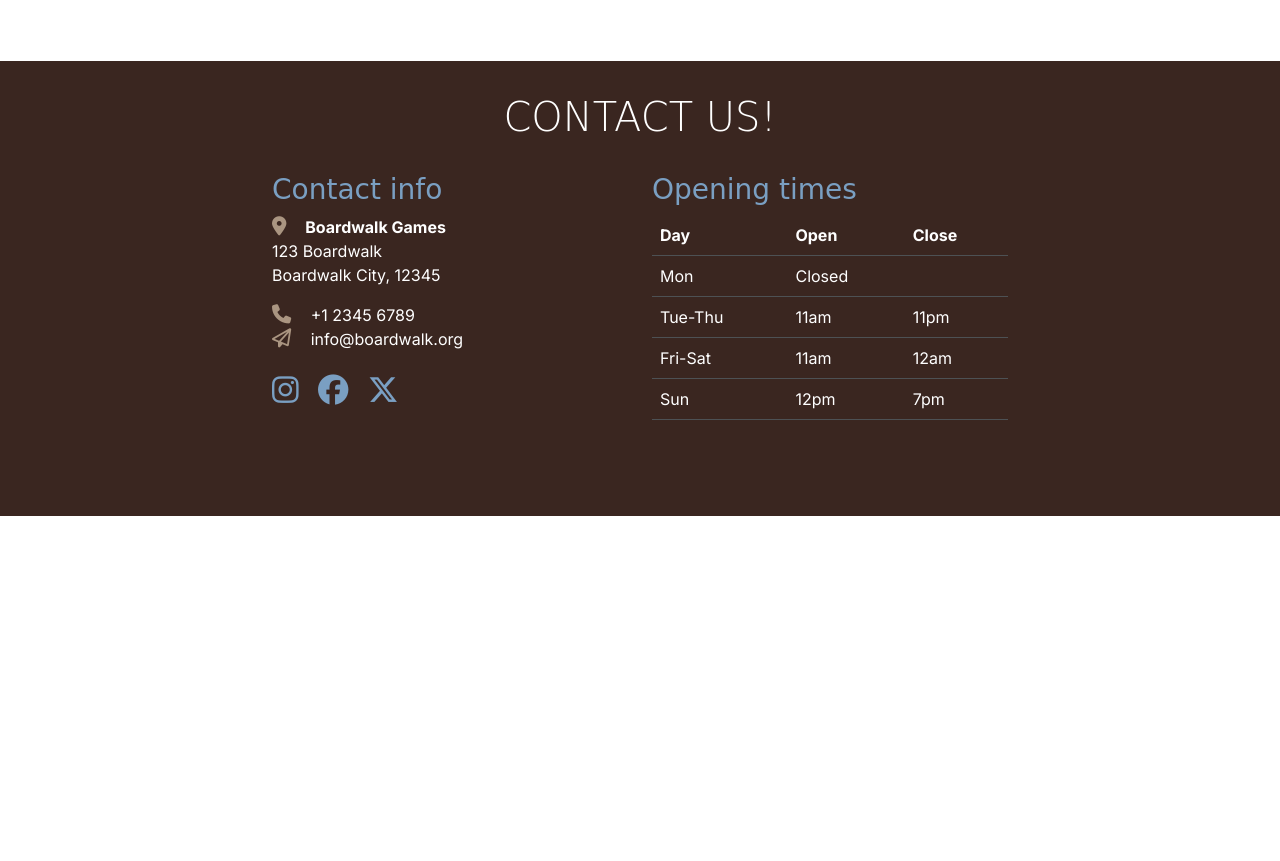
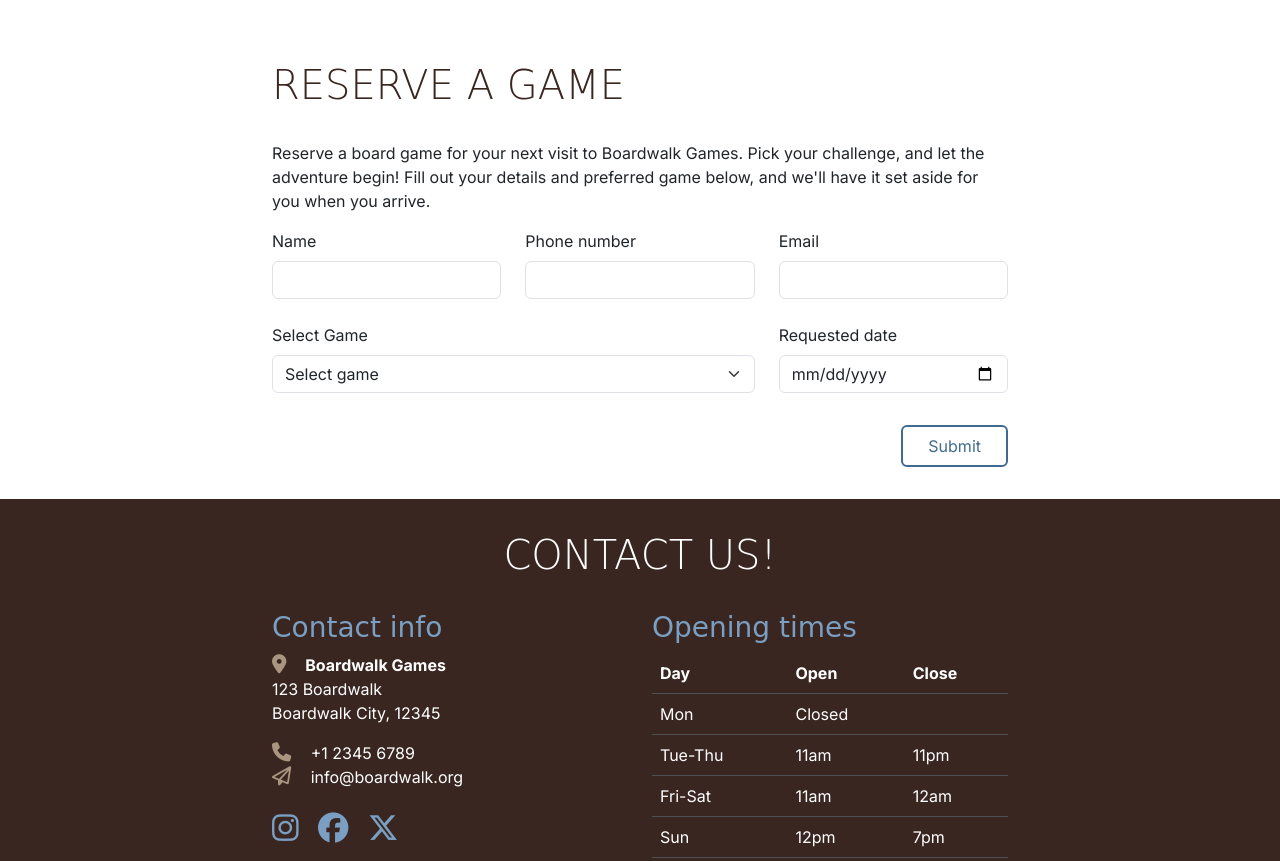
Before and after one commit to JNicolin/Boardwalk-Games-user-stories, a plain HTML site: page game-library.html in a window 1280 px wide. Shown: the part 1609-2470 px from the top of the page. Before the commit the page ends 2125 px from the top, so only its background shows below. Drawn offline with nearby package versions, Linux system fonts and the light colour scheme; a web font is replaced by a local one.

Commit message:
Adding form for reserving games

```diff
--- a/game-library.html
+++ b/game-library.html
@@ -222,6 +222,60 @@
                 </div>
             </div>
          </section>
+
+         <!-- Reserve games section -->
+         <section id="reservation" class="container section">
+            <div class="row justify-content-center">
+                <div class="col-12 col-md-8">
+                    <h2 class="display-6">Reserve a game</h2>
+                    <p>
+                        Reserve a board game for your next visit to Boardwalk Games.
+                        Pick your challenge, and let the adventure begin!
+                        Fill out your details and preferred game below,
+                        and we'll have it set aside for you when you arrive.
+                    </p>
+
+                    <!-- Reserve games form -->
+                    <form action="success.html" method="get">
+                        <div class="row">
+                            <div class="col-12 col-xl-4 mb-4">
+                                <label for="f-name" class="form-label">Name</label>
+                                <input class="form-control" id="f-name" name="f-name" type="text" required>
+                            </div>
+                            <div class="col-12 col-xl-4 mb-4">
+                                <label for="phone" class="form-label">Phone number</label>
+                                <input class="form-control" id="phone" name="phone" type="number" required>
+                            </div>
+                            <div class="col-12 col-xl-4 mb-4">
+                                <label for="email" class="form-label">Email</label>
+                                <input class="form-control" id="email" name="email" type="email" required>
+                            </div>
+                            <div class="col-12 col-xl-8 mb-3">
+                                <label for="event-type" class="form-label">Select Game</label>
+                                <select id="event-type" class="form-select" name="event-type" required>
+                                    <option value="" selected>Select game</option>
+                                    <option value="galaxy">Galaxy Pioneers</option>
+                                    <option value="mystic">Mystic Woods</option>
+                                    <option value="captains">Captain's Gambit</option>
+                                    <option value="critter">Critter Quest</option>
+                                    <option value="setters">Setters of Catan</option>
+                                    <option value="monopoly">Monopoly</option>
+                                    <option value="exp-kittens">Exploding Kittens</option>
+                                    <option value="cluedo">Cluedo</option>
+                                </select>
+                            </div>
+                            <div class="col-12 col-lg-4 mb-3">
+                                <label for="date" class="form-label">Requested date</label>
+                                <input id="date" type="date" class="form-control" name="date" required>
+                            </div>
+                            <div class="col-12 text-end">
+                                <button type="submit" class="btn custom-button-outline mt-3">Submit</button>
+                            </div>
+                        </div>
+                    </form>
+                </div>
+            </div>
+        </section>
     </main>
 
     <!-- Footer /contact section -->
```
